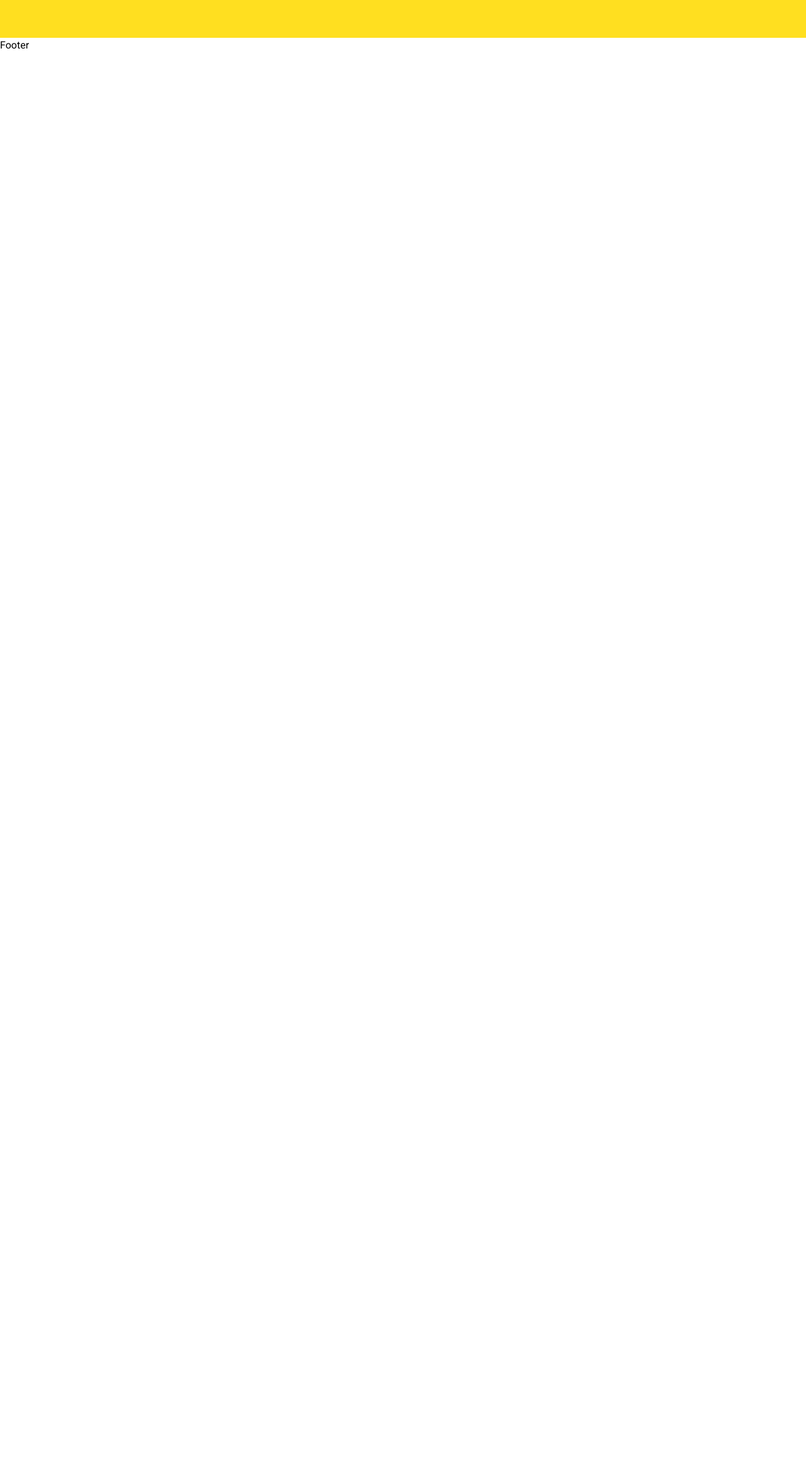
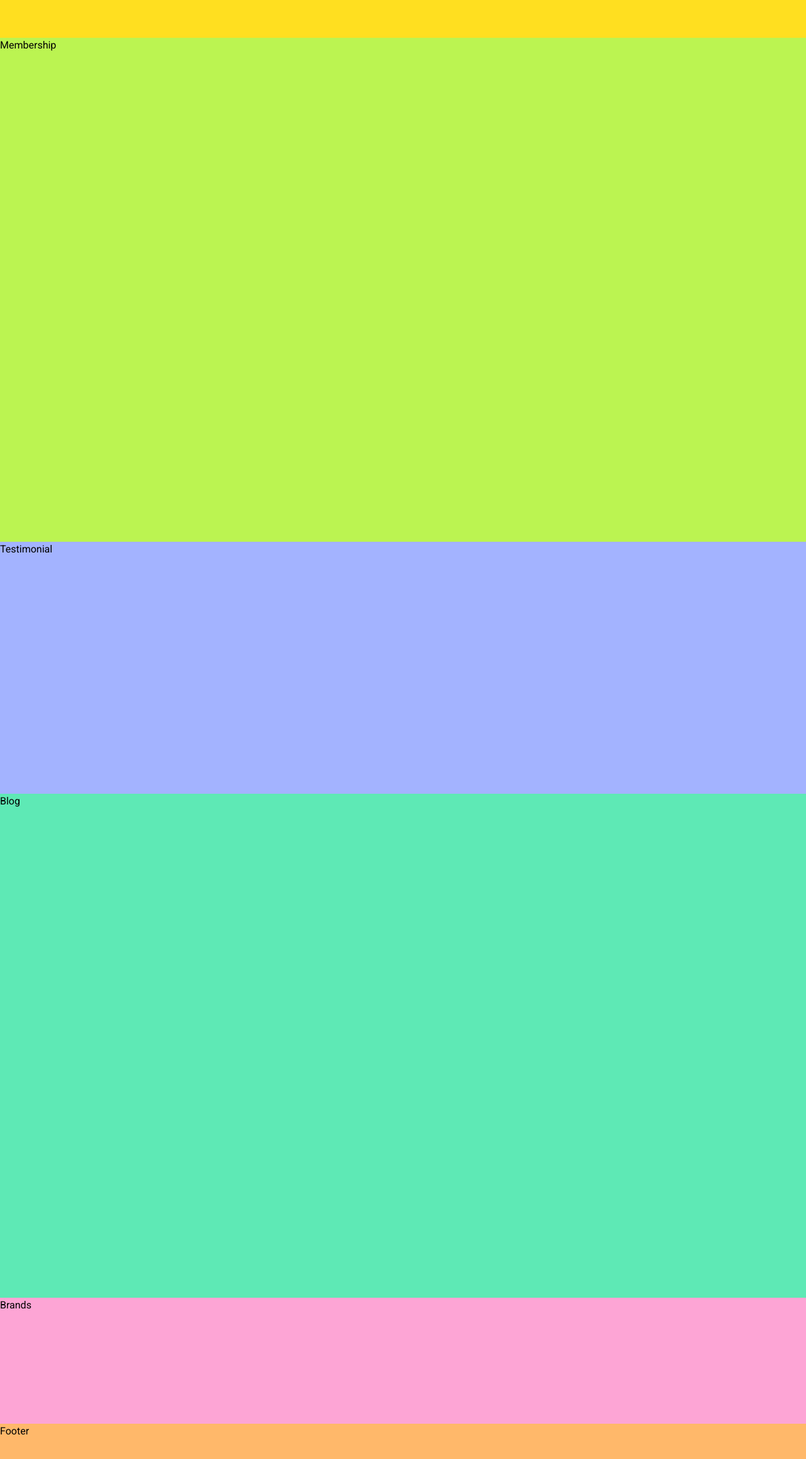
Before and after one commit to karanbakshi005/gym-dev, a Next.js app: page / in a window 1280 px wide. Shown: the part 3276-5592 px from the top of the page at 63% size. Before the commit the page ends 3360 px from the top, so only its background shows below. Built offline with nearby package versions, Linux system fonts and the light colour scheme.

Commit message:
set-code-till-pages

```diff
--- a/src/app/page.tsx
+++ b/src/app/page.tsx
@@ -3,6 +3,10 @@
 import About from "@/components/About";
 import Classes from "@/components/Classes";
 import Team from "@/components/Team";
+import Membership from "@/components/Membership";
+import Testimonial from "@/components/Testimonial";
+import Blog from "@/components/Blog";
+import Brand from "@/components/Brand";
 
 export default function Home() {
   return (
@@ -11,7 +15,11 @@
         <Hero />
         <About />
         <Classes />
-         <Team />
+        <Team />
+        <Membership />
+        <Testimonial />
+        <Blog />
+        <Brand/>
       </main>
     </div>
   );
--- /dev/null
+++ b/src/components/Blog.tsx
@@ -0,0 +1,5 @@
+const Blog = () => {
+  return <section className="h-screen bg-emerald-300">Blog</section>;
+};
+
+export default Blog;
--- /dev/null
+++ b/src/components/Brand.tsx
@@ -0,0 +1,5 @@
+const Brand = () => {
+  return <section className="h-[25vh] bg-pink-300">Brands</section>;
+};
+
+export default Brand;
--- a/src/components/Footer.tsx
+++ b/src/components/Footer.tsx
@@ -1,9 +1,5 @@
 const Footer = () => {
-  return (
-    <footer>
-      Footer
-    </footer>
-  )
-}
+  return <footer className="h-[80vh] bg-orange-300">Footer</footer>;
+};
 
-export default Footer
+export default Footer;
--- /dev/null
+++ b/src/components/Membership.tsx
@@ -0,0 +1,5 @@
+const Membership = () => {
+  return <section className="h-screen bg-lime-300">Membership</section>;
+};
+
+export default Membership;
--- /dev/null
+++ b/src/components/Testimonial.tsx
@@ -0,0 +1,5 @@
+const Testimonial = () => {
+  return <section className="h-[50vh] bg-indigo-300">Testimonial</section>;
+};
+
+export default Testimonial;
```
